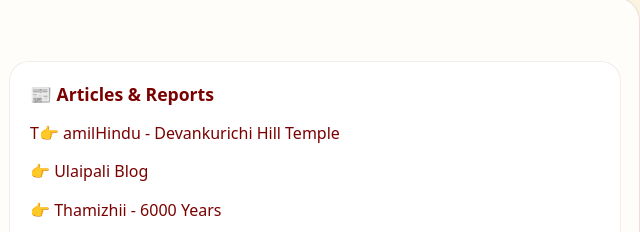
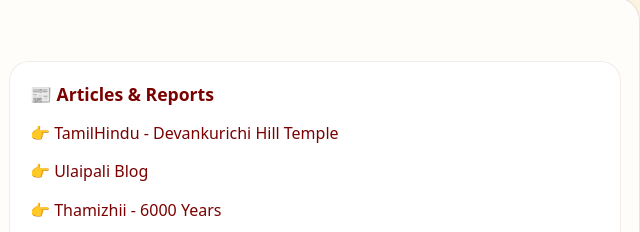
Before and after one commit to Sakthi1030/uzhavarapani, a plain HTML site: page index.html in a window 1280 px wide. Shown: the part 686-918 px from the top of the page, 640-1280 px from the left. Drawn offline with Linux system fonts and the light colour scheme.

Commit message:
Update link text for TamilHindu article

```diff
--- a/index.html
+++ b/index.html
@@ -68,7 +68,7 @@
     <article class="resource-card">
       <h3>📰 Articles & Reports</h3>
       <ul>
-        <li><a href="https://tamilhindu.com/2010/02/devankurichi-hill-temple/" target="_blank" rel="noopener">T👉 amilHindu - Devankurichi Hill Temple</a></li>
+        <li><a href="https://tamilhindu.com/2010/02/devankurichi-hill-temple/" target="_blank" rel="noopener">👉 TamilHindu - Devankurichi Hill Temple</a></li>
         <li><a href="http://ulaipali.blogspot.com/2016/08/blog-post_21.html" target="_blank" rel="noopener">👉 Ulaipali Blog</a></li>
         <li><a href="https://thamizhii.blogspot.com/2015/10/6000.html" target="_blank" rel="noopener">👉 Thamizhii - 6000 Years</a></li>
         <li><a href="https://thamizhii.blogspot.com/2015/10/blog-post_25.html" target="_blank" rel="noopener">👉 Thamizhii Blog Post</a></li>
```
